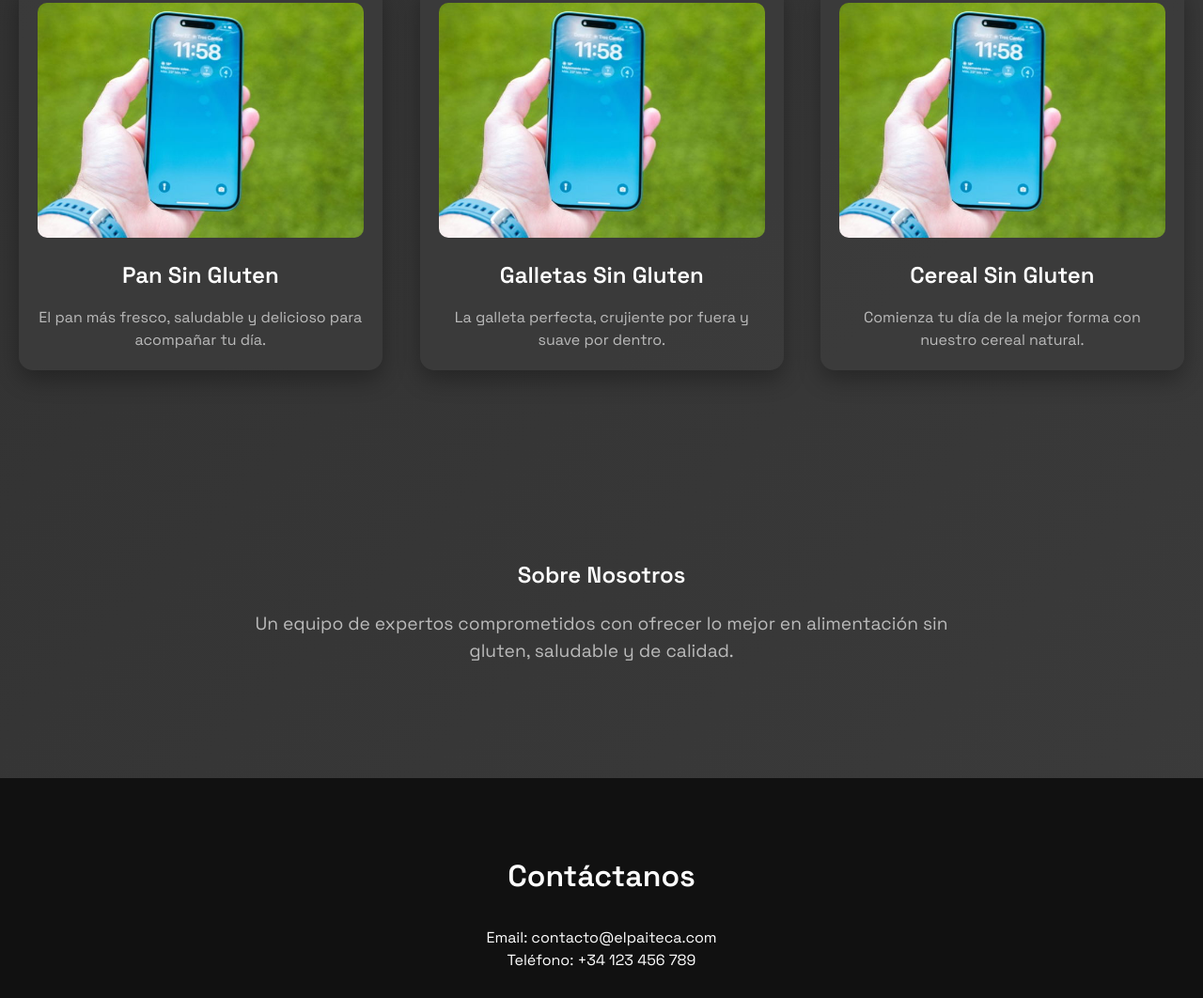
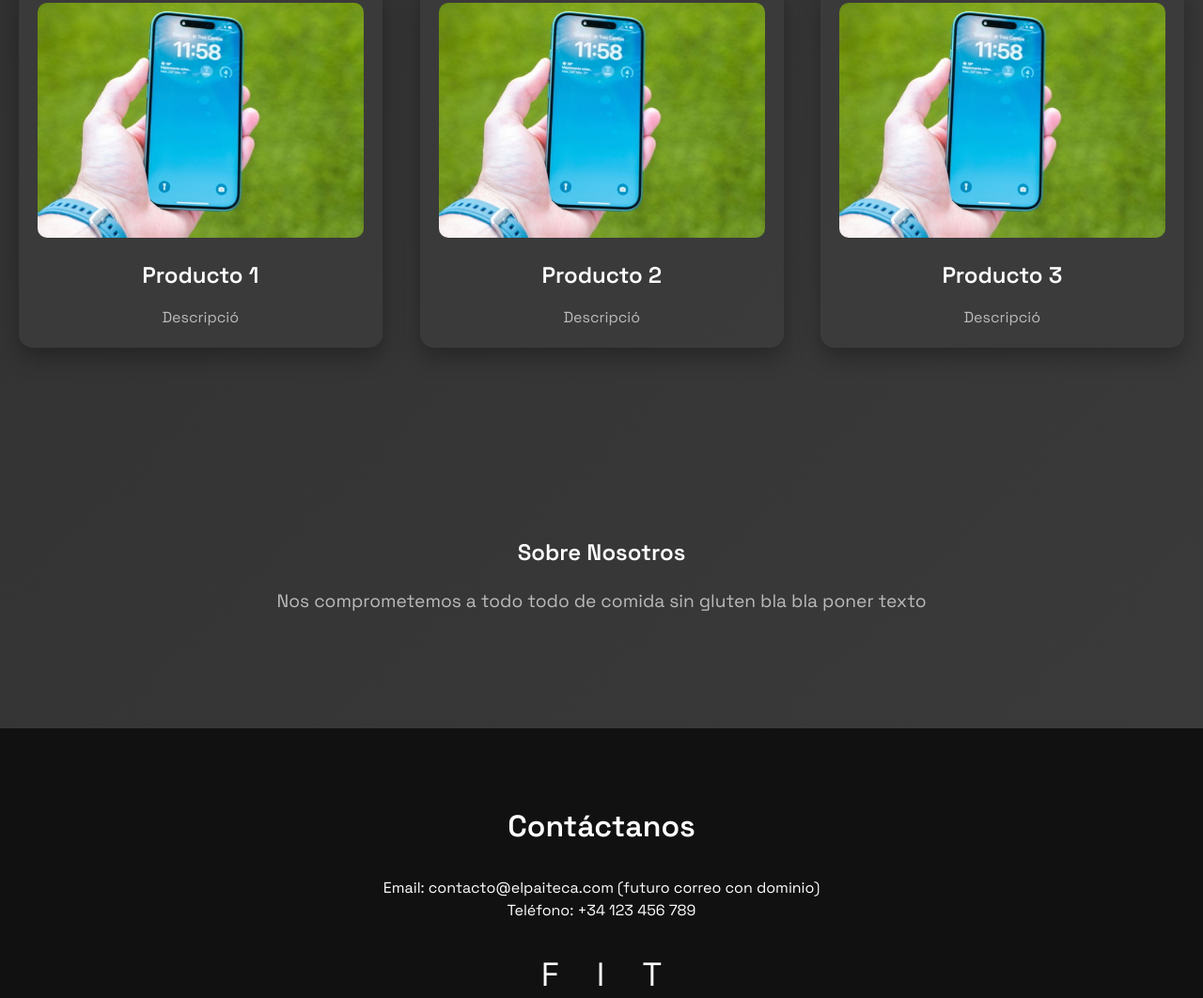
Before and after one commit to MrCheaterXX/paiteca, a plain HTML site: page index.html in a window 1280 px wide. Shown: the part 1137-2199 px from the top of the page at 94% size. Drawn offline with Linux system fonts and the light colour scheme.

Commit message:
Update index.html

```diff
--- a/index.html
+++ b/index.html
@@ -21,8 +21,8 @@
 
   <section class="hero">
     <div class="hero-content">
-      <h2>Vive el Sabor del Futuro</h2>
-      <p>Alimentos sin gluten elaborados con tecnología de vanguardia para tu salud y placer.</p>
+      <h2>Poner texto</h2>
+      <p>Comida sin gluten bla bla bla (pequeña descripción)</p>
       <a href="#productos" class="cta-btn">Descubre nuestros productos</a>
     </div>
   </section>
@@ -32,30 +32,30 @@
     <div class="productos-grid">
       <div class="producto">
         <img src="foto1.png" alt="Producto 1">
-        <h3>Pan Sin Gluten</h3>
-        <p>El pan más fresco, saludable y delicioso para acompañar tu día.</p>
+        <h3>Producto 1</h3>
+        <p>Descripció</p>
       </div>
       <div class="producto">
         <img src="foto1.png" alt="Producto 2">
-        <h3>Galletas Sin Gluten</h3>
-        <p>La galleta perfecta, crujiente por fuera y suave por dentro.</p>
+        <h3>Producto 2</h3>
+        <p>Descripció</p>
       </div>
       <div class="producto">
         <img src="foto1.png" alt="Producto 3">
-        <h3>Cereal Sin Gluten</h3>
-        <p>Comienza tu día de la mejor forma con nuestro cereal natural.</p>
+        <h3>Producto 3</h3>
+        <p>Descripció</p>
       </div>
     </div>
   </section>
 
   <section id="sobre-nosotros" class="sobre-nosotros">
     <h2>Sobre Nosotros</h2>
-    <p>Un equipo de expertos comprometidos con ofrecer lo mejor en alimentación sin gluten, saludable y de calidad.</p>
+    <p>Nos comprometemos a todo todo de comida sin gluten bla bla  poner texto</p>
   </section>
 
   <footer id="contacto" class="contacto">
     <h2>Contáctanos</h2>
-    <p>Email: contacto@elpaiteca.com</p>
+    <p>Email: contacto@elpaiteca.com (futuro correo con dominio)</p>
     <p>Teléfono: +34 123 456 789</p>
     <div class="social">
       <a href="#" class="social-icon">F</a>
```
